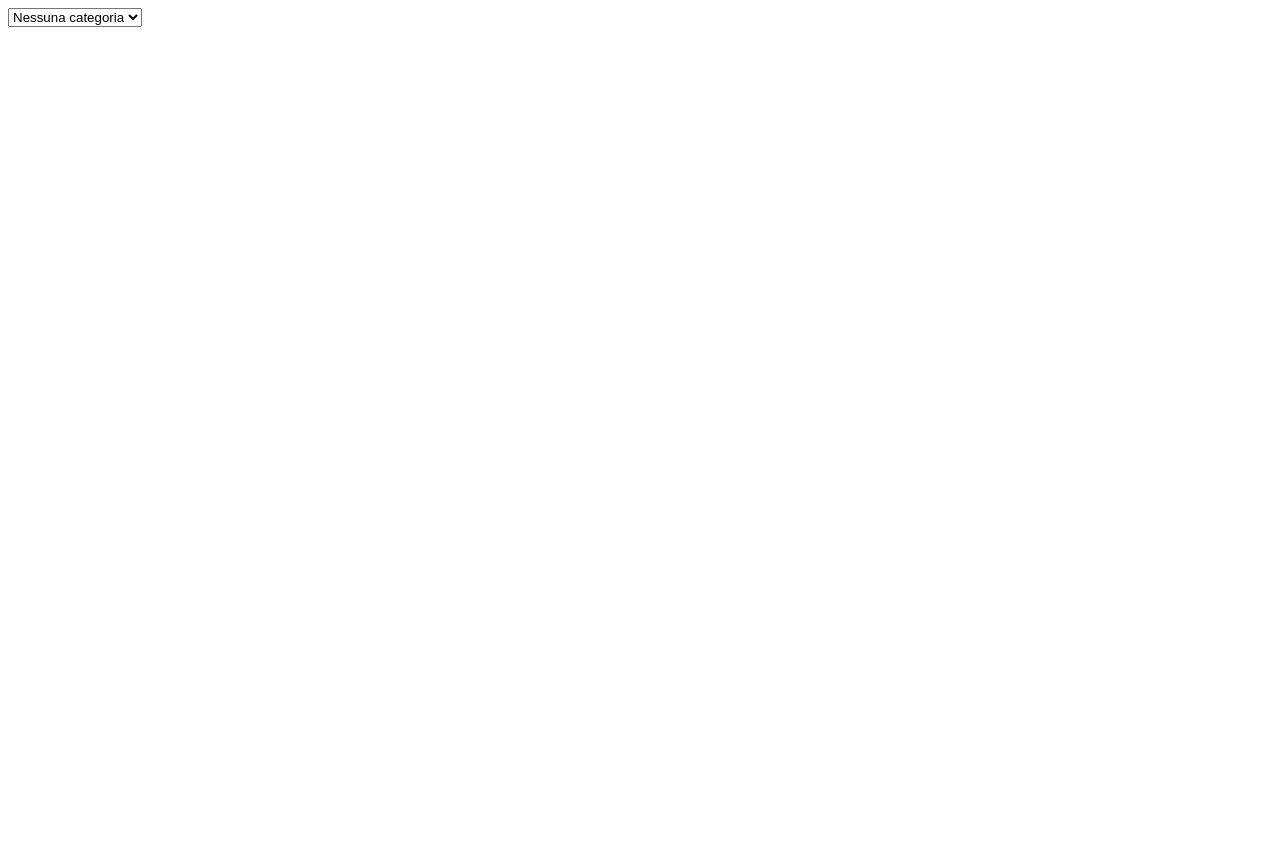
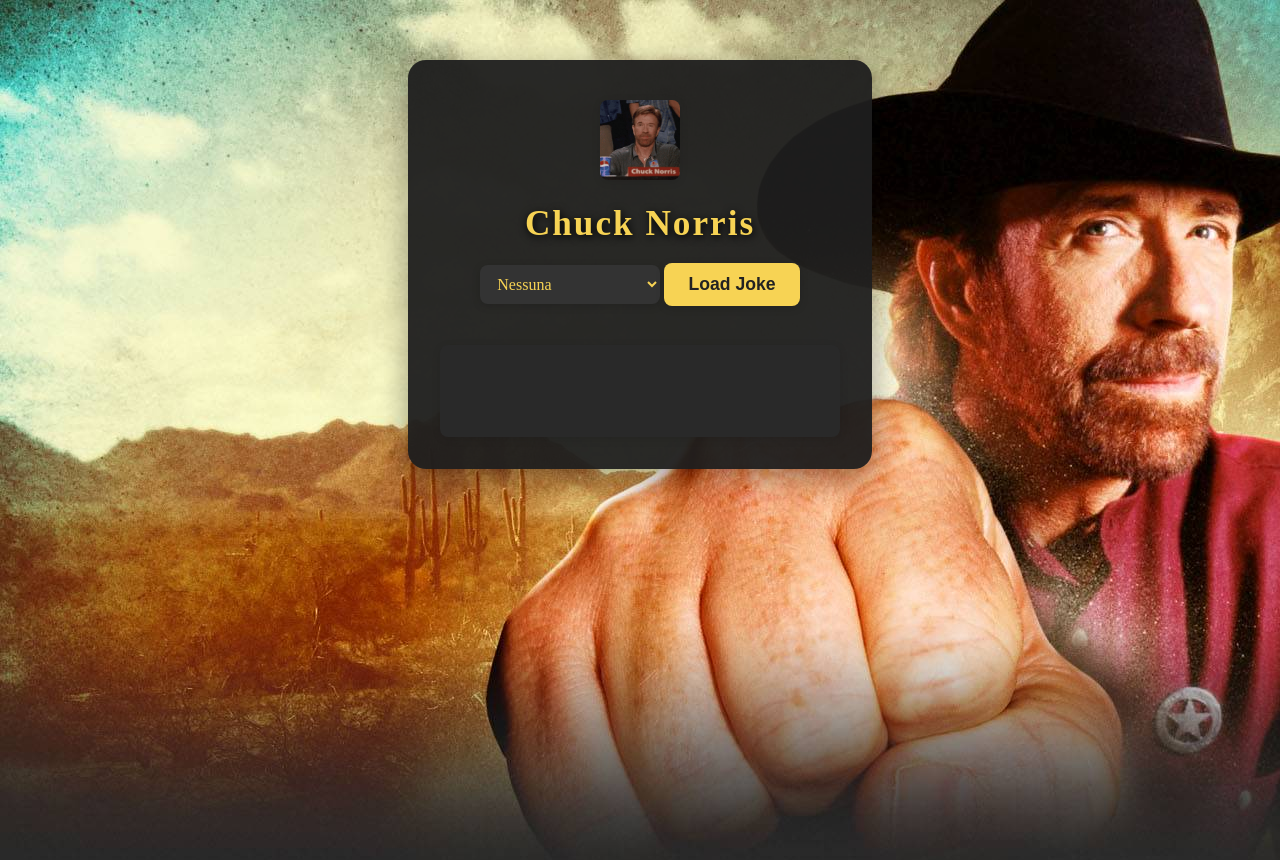
Before and after one commit to sibih8/chuck-norris-lavoro, a plain HTML site: page index.html in a window 1280 px wide. Before the commit the page ends 800 px from the top, so only its background shows below. Drawn offline with Linux system fonts and the light colour scheme.

Commit message:
parte finale

```diff
--- a/index.html
+++ b/index.html
@@ -3,28 +3,35 @@
 <head>
     <meta charset="UTF-8">
     <meta name="viewport" content="width=device-width, initial-scale=1.0">
-    <title>Document</title>
-    <link rel="stylesheet" href="/static/css/index.css"
+    <title>Chuck Norris</title>
+    <link rel="stylesheet" href="static/css/index.css">
 </head>
 <body>
-
-    <div class="Hero">
-        <select class="select">
-            <option value="">Nessuna categoria</option>
-            <option value="storia">Animal</option>
-            <option value="scienza">Animal</option>
-            <option value="animali">Animal</option>
-            <option value="animal">Animal</option>
-            <option value="animal">Animal</option>
-            <option value="animal">Animal</option>
-            <option value="animal">Animal</option>
-            <option value="animal">Animal</option>
-            <option value="animal">Animal</option>
-            <option value="animal">Animal</option>
-            <option value="animal">Animal</option>
-            <option value="animal">Animal</option>
+    <div class="hero">
+        <img src="static/picture/tenor.gif" alt="Chuck Norris Gif" class="logo">
+        <h1 class="title jacquard-12-regular">Chuck Norris</h1>
+        <select class="menu merriweather-bold-italic">
+            <option value="N">Nessuna</option>
+            <option value="animale">Animale</option>
+            <option value="carriera">Carriera</option>
+            <option value="celebrita">Celebrità</option>
+            <option value="sviluppo">Sviluppo</option>
+            <option value="esplicito">Esplicito</option>
+            <option value="moda">Moda</option>
+            <option value="cibo">Cibo</option>
+            <option value="storia">Storia</option>
+            <option value="denaro">Denaro</option>
+            <option value="film">Film</option>
+            <option value="musica">Musica</option>
+            <option value="politico">Politico</option>
+            <option value="religione">Religione</option>
+            <option value="scienza">Scienza</option>
+            <option value="sport">Sport</option>
+            <option value="viaggio">Viaggio</option>
         </select>
+        <input type="button" class="button merriweather-bold-italic" value="Load Joke">
+        <div class="text merriweather-bold-italic"></div>
     </div>
-
+    <script src="static/js/js.js"></script>
 </body>
 </html>
--- a/static/css/common.css
+++ b/static/css/common.css
@@ -0,0 +1,20 @@
+
+body {
+    background: #222;
+    color: #fff;
+    font-family: 'Merriweather', serif;
+    margin: 0;
+    min-height: 100vh;
+    display: flex;
+    align-items: center;
+    justify-content: center;
+}
+
+* {
+    box-sizing: border-box;
+}
+
+img {
+    max-width: 100%;
+    display: block;
+}
--- a/static/css/hero.css
+++ b/static/css/hero.css
@@ -0,0 +1,86 @@
+.hero {
+    background: rgba(30, 30, 30, 0.95);
+    border-radius: 18px;
+    box-shadow: 0 8px 32px 0 rgba(0,0,0,0.37);
+    padding: 2.5rem 2rem 2rem 2rem;
+    max-width: 400px;
+    width: 100%;
+    text-align: center;
+    position: relative;
+}
+
+.title {
+    font-size: 2.2rem;
+    font-weight: bold;
+    margin-bottom: 1.2rem;
+    letter-spacing: 2px;
+    color: #f7d354;
+    text-shadow: 1px 2px 8px #000;
+}
+
+.menu {
+    width: 80%;
+    padding: 0.6rem 0.8rem;
+    margin-bottom: 1.2rem;
+    border-radius: 8px;
+    border: none;
+    font-size: 1rem;
+    background: #333;
+    color: #f7d354;
+    font-family: inherit;
+    box-shadow: 0 2px 8px rgba(0,0,0,0.15);
+    outline: none;
+    transition: background 0.2s;
+}
+.menu:focus {
+    background: #444;
+}
+
+.button {
+    padding: 0.7rem 1.5rem;
+    border-radius: 8px;
+    border: none;
+    background: #f7d354;
+    color: #222;
+    font-size: 1.1rem;
+    font-weight: bold;
+    cursor: pointer;
+    margin-bottom: 1.2rem;
+    box-shadow: 0 2px 8px rgba(0,0,0,0.15);
+    transition: background 0.2s, color 0.2s;
+}
+.button:hover {
+    background: #ffe082;
+    color: #111;
+}
+
+.gif {
+    width: 80px;
+    margin: 1.2rem auto 0.5rem auto;
+    display: block;
+    border-radius: 8px;
+    box-shadow: 0 2px 8px rgba(0,0,0,0.10);
+}
+
+.logo {
+    width: 90px;
+    margin: 0 auto 1.2rem auto;
+    display: block;
+    border-radius: 8px;
+}
+
+@media (max-width: 500px) {
+    .hero {
+        padding: 1.2rem 0.5rem 1.5rem 0.5rem;
+        max-width: 98vw;
+    }
+    .title {
+        font-size: 1.3rem;
+    }
+    .menu, .button {
+        font-size: 0.95rem;
+    }
+    .gif {
+        width: 60px;
+    }
+}
--- a/static/css/index.css
+++ b/static/css/index.css
@@ -0,0 +1,121 @@
+body {
+    background-image: url('/static/picture/chucknorrisbg.png');
+    color: #fff;
+    font-family: 'Merriweather', serif;
+    margin: 0;
+    min-height: 100vh;
+    display: block;
+}
+
+.hero {
+    background: rgba(30, 30, 30, 0.95);
+    border-radius: 18px;
+    box-shadow: 0 8px 32px 0 rgba(0,0,0,0.37);
+    padding: 2.5rem 2rem 2rem 2rem;
+    max-width: 400px;
+    width: 100%;
+    text-align: center;
+    position: relative;
+    margin: 60px auto 0 auto;
+}
+
+.select-container {
+    position: absolute;
+    top: 20px;
+    left: 20px;
+    z-index: 10;
+}
+
+.title {
+    font-size: 2.2rem;
+    font-weight: bold;
+    margin-bottom: 1.2rem;
+    letter-spacing: 2px;
+    color: #f7d354;
+    text-shadow: 1px 2px 8px #000;
+}
+
+.menu {
+    width: 180px;
+    padding: 0.6rem 0.8rem;
+    margin-bottom: 1.2rem;
+    border-radius: 8px;
+    border: none;
+    font-size: 1rem;
+    background: #333;
+    color: #f7d354;
+    font-family: inherit;
+    box-shadow: 0 2px 8px rgba(0,0,0,0.15);
+    outline: none;
+    transition: background 0.2s;
+}
+.menu:focus {
+    background: #444;
+}
+
+.button {
+    padding: 0.7rem 1.5rem;
+    border-radius: 8px;
+    border: none;
+    background: #f7d354;
+    color: #222;
+    font-size: 1.1rem;
+    font-weight: bold;
+    cursor: pointer;
+    margin-bottom: 1.2rem;
+    box-shadow: 0 2px 8px rgba(0,0,0,0.15);
+    transition: background 0.2s, color 0.2s;
+}
+.button:hover {
+    background: #ffe082;
+    color: #111;
+}
+
+.text {
+    min-height: 60px;
+    margin-top: 1.2rem;
+    padding: 1rem;
+    background: #292929;
+    border-radius: 8px;
+    color: #fff;
+    font-size: 1.1rem;
+    box-shadow: 0 2px 8px rgba(0,0,0,0.10);
+    word-break: break-word;
+    font-style: italic;
+}
+
+.gif {
+    width: 80px;
+    margin: 1.2rem auto 0.5rem auto;
+    display: block;
+    border-radius: 8px;
+    box-shadow: 0 2px 8px rgba(0,0,0,0.10);
+}
+
+.logo {
+    width: 80px;
+    margin: 0 auto 1.2rem auto;
+    display: block;
+    border-radius: 8px;
+    box-shadow: 0 2px 8px rgba(0,0,0,0.10);
+}
+
+@media (max-width: 500px) {
+    .hero {
+        padding: 1.2rem 0.5rem 1.5rem 0.5rem;
+        max-width: 98vw;
+    }
+    .title {
+        font-size: 1.3rem;
+    }
+    .menu, .button {
+        font-size: 0.95rem;
+    }
+    .gif {
+        width: 60px;
+    }
+    .select-container {
+        top: 8px;
+        left: 8px;
+    }
+}
--- a/static/css/text.css
+++ b/static/css/text.css
@@ -0,0 +1,13 @@
+
+.text {
+    min-height: 60px;
+    margin-top: 1.2rem;
+    padding: 1rem;
+    background: #292929;
+    border-radius: 8px;
+    color: #fff;
+    font-size: 1.1rem;
+    box-shadow: 0 2px 8px rgba(0,0,0,0.10);
+    word-break: break-word;
+    font-style: italic;
+}
--- a/static/js/js.js
+++ b/static/js/js.js
@@ -0,0 +1,63 @@
+let bottone = document.querySelector(".button");
+let testo = document.querySelector(".text");
+let categoria = document.querySelector(".menu");
+let url = "https://api.chucknorris.io/jokes/random"
+let risorsa;
+
+
+bottone.addEventListener("click", function (e) {
+    e.preventDefault()
+
+    if (categoria.value == "N") {
+        url = "https://api.chucknorris.io/jokes/random";
+    } else if (categoria.value == "animale") {
+        url = "https://api.chucknorris.io/jokes/random?category=animal";
+    } else if (categoria.value == "carriera") {
+        url = "https://api.chucknorris.io/jokes/random?category=career";
+    } else if (categoria.value == "celebrita") {
+        url = "https://api.chucknorris.io/jokes/random?category=celebrity";
+    } else if (categoria.value == "sviluppo") {
+        url = "https://api.chucknorris.io/jokes/random?category=dev";
+    } else if (categoria.value == "esplicito") {
+        url = "https://api.chucknorris.io/jokes/random?category=explicit";
+    } else if (categoria.value == "moda") {
+        url = "https://api.chucknorris.io/jokes/random?category=fashion";
+    } else if (categoria.value == "cibo") {
+        url = "https://api.chucknorris.io/jokes/random?category=food";
+    } else if (categoria.value == "storia") {
+        url = "https://api.chucknorris.io/jokes/random?category=history";
+    } else if (categoria.value == "denaro") {
+        url = "https://api.chucknorris.io/jokes/random?category=money";
+    } else if (categoria.value == "film") {
+        url = "https://api.chucknorris.io/jokes/random?category=movies";
+    } else if (categoria.value == "musica") {
+        url = "https://api.chucknorris.io/jokes/random?category=music";
+    } else if (categoria.value == "politico") {
+        url = "https://api.chucknorris.io/jokes/random?category=political";
+    } else if (categoria.value == "religione") {
+        url = "https://api.chucknorris.io/jokes/random?category=religion";
+    } else if (categoria.value == "scienza") {
+        url = "https://api.chucknorris.io/jokes/random?category=science";
+    } else if (categoria.value == "sport") {
+        url = "https://api.chucknorris.io/jokes/random?category=sport";
+    } else if (categoria.value == "viaggio") {
+        url = "https://api.chucknorris.io/jokes/random?category=travel";
+    }
+
+    risorsa = fetch(url).then(
+        function (resp) {
+            console.log(risorsa)
+            console.log(resp)
+
+            return resp.json()
+        }
+    ).then(
+        function (data) {
+            testo.innerHTML = data.value;
+        }
+    ).catch(
+        function (err) {
+            console.log(err)
+        }
+    )
+})
```
Also changed, not shown: static/picture/chucknorrisbg.png (added), static/picture/tenor.gif (added).
